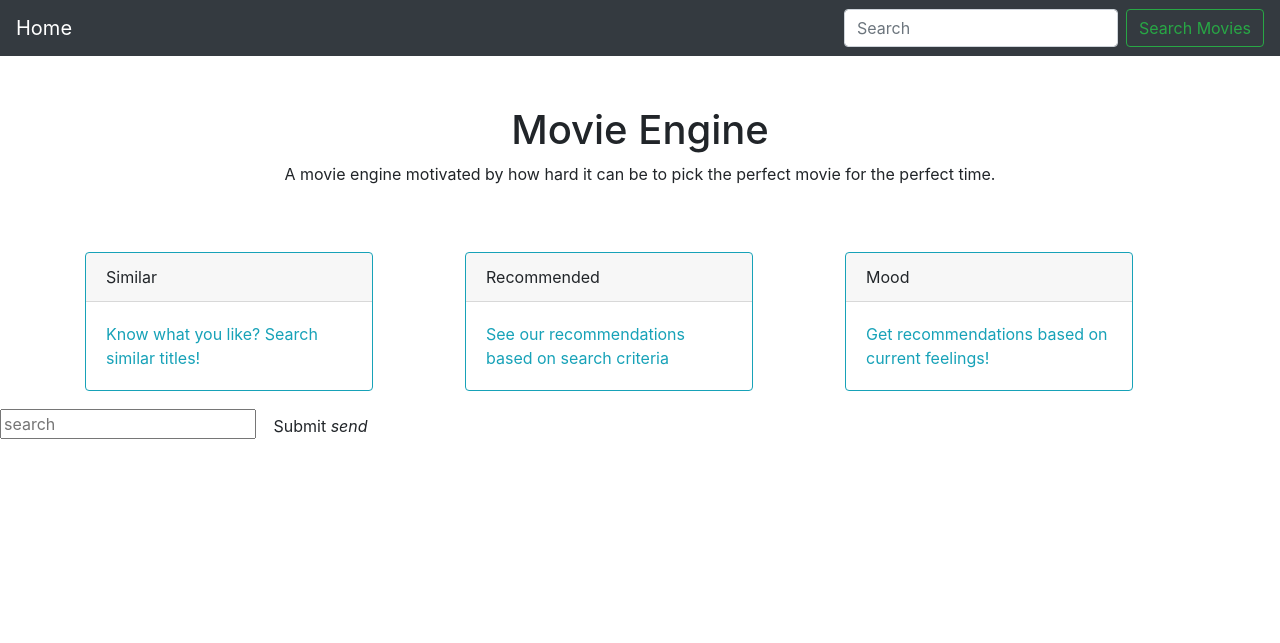
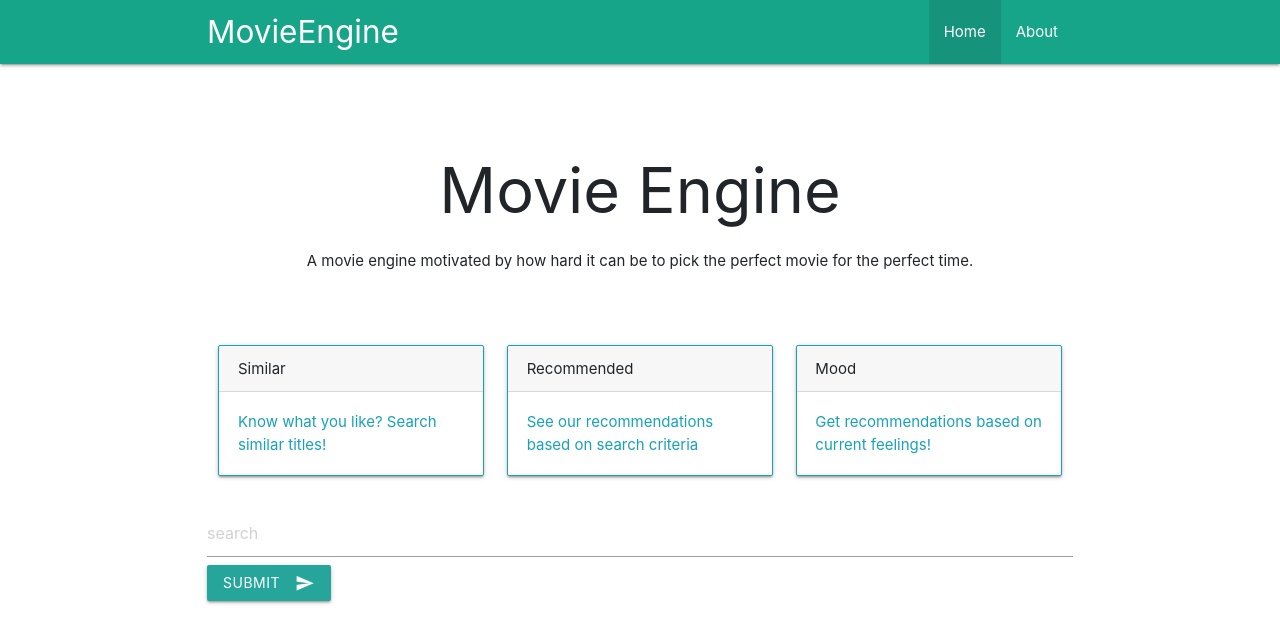
Before and after one commit to jbellogo/Movies, a Django app: page / in a window 1280 px wide. Shown: the top 643 px of the page. Run offline with Django 3.2, Linux system fonts and the light colour scheme; some libraries are stand-ins or nearby versions.

Commit message:
front end mark 1

```diff
--- a/mysite/movies/templates/home.html
+++ b/mysite/movies/templates/home.html
@@ -9,17 +9,28 @@
     <!-- Bootstrap CSS -->
     <link rel="stylesheet" href="https://stackpath.bootstrapcdn.com/bootstrap/4.5.0/css/bootstrap.min.css" integrity="sha384-9aIt2nRpC12Uk9gS9baDl411NQApFmC26EwAOH8WgZl5MYYxFfc+NcPb1dKGj7Sk" crossorigin="anonymous">
 
-    <title>home</title>
+    <!--materialize framework-->
+    <link rel="stylesheet" href="{% static "style.css" %}">
+    <link rel="stylesheet" href="https://cdnjs.cloudflare.com/ajax/libs/materialize/1.0.0/css/materialize.min.css">
+    <link href="https://fonts.googleapis.com/icon?family=Material+Icons" rel="stylesheet">
+
+    <title>The Movie Engine</title>
   </head>
 
   <body>
-    <!--navbar-->
+    <!--navbar
     <nav class="navbar navbar-dark bg-dark">
-      <a class="navbar-brand">Home</a>  <!--The title-->
-      <form class="form-inline">
-        <input class="form-control mr-sm-2" type="search" placeholder="Search" aria-label="Search">
-        <button class="btn btn-outline-success my-2 my-sm-0" type="submit">Search Movies</button>
-      </form>
+      <a class="navbar-brand">Home</a>
+    </nav>
+  -->
+    <nav style="background-color:#17a589">
+      <div class="container nav-wrapper">
+        <a href="/" class="brand-logo">MovieEngine</a>
+        <ul id="nav-mobile" class="right">
+            <li class="active"><a href="/">Home</a></li>
+            <li><a href="/about">About</a></li>
+        </ul>
+      </div>
     </nav>
 
     <!--images-->
@@ -64,14 +75,19 @@
 
       {% block content %}
           <!--Takes you to the url new_search-->
-      <form action="{% url 'new_search' %}" method="post">
-            {% csrf_token %}
-            <input type="text" name="search" placeholder="search">
-            <button class="btn waves-effect waves-light" type="submit" name="action">Submit
+      <!--action attribute specifies where to send form inout-->
+    <div class="container">
+        <form action={% url 'new_search' %} method="POST">
+          {% csrf_token %}
+          <input type="text" name="search" placeholder="search">
+          <button class="btn waves-effect waves-light" type="submit" name="action">
+            Submit
             <i class="material-icons right">send</i>
-            </button>
-      </form>
-      {% endblock content %}
+          </button>
+        </form>
+    </div>
+    {% endblock content %}
+
 
 
     <!-- Optional JavaScript -->
--- a/mysite/movies/views.py
+++ b/mysite/movies/views.py
@@ -11,5 +11,7 @@ def about(request):
     return render(request, 'about.html')
     # additional page, might delete
 
-def new_search(rquest):
-    return render(request, 'new_search.html')
+def new_search(request):
+    search = request.POST.get('search')
+    print(search)
+    return render(request, 'templates/new_search.html')
--- a/mysite/mysite/urls.py
+++ b/mysite/mysite/urls.py
@@ -21,5 +21,7 @@ from movies import views # used to be from . import views, then apps introduced
 urlpatterns = [
     path('admin/', admin.site.urls),
     path('', views.home, name='home'),
-    path('about', views.about, name='about')
+    path('about', views.about, name='about'),
+    path('new_search', views.new_search, name='new_search'),
+    # each page must be here
 ]
```
Also changed, not shown: mysite/db.sqlite3, mysite/movies/migrations/0002_auto_20200613_2234.py (added).
